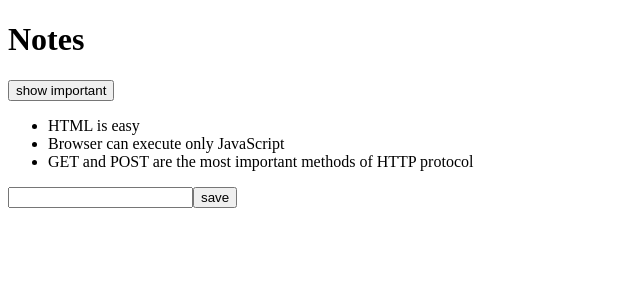
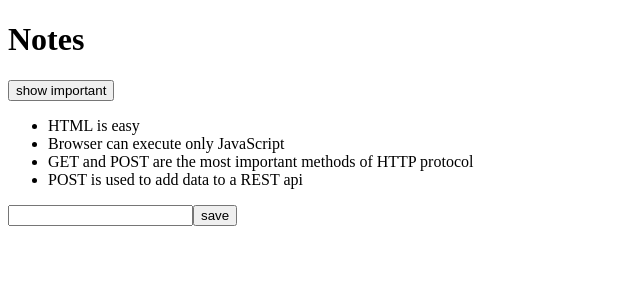
Before and after one commit to dyabk/fso-part2-d, a React (Create React App) app: page / in a window 1280 px wide. Shown: the top 300 px of the page, without its empty margins (0-640 px from the left). Built offline with nearby package versions, Linux system fonts and the light colour scheme; data requests are answered from the project's data file.

Commit message:
Updated the state of the App component to render the new note to the screen

```diff
--- a/db.json
+++ b/db.json
@@ -17,6 +17,12 @@
       "content": "GET and POST are the most important methods of HTTP protocol",
       "date": "2019-05-30T19:20:14.298Z",
       "important": true
+    },
+    {
+      "content": "POST is used to add data to a REST api",
+      "date": "2022-01-19T10:01:35.833Z",
+      "important": true,
+      "id": 4
     }
   ]
 }
--- a/src/App.js
+++ b/src/App.js
@@ -25,18 +25,14 @@ const App = ( props ) => {
       content: newNote,
       date: new Date().toISOString(),
       important: Math.random() < 0.5,
-      //id: notes.length + 1
     }
 
     axios
       .post('http://localhost:3001/notes', noteObject)
       .then(response => {
-        console.log(response)
+        setNotes(notes.concat(response.data))
+        setNewNote('')
       })
-
-
-    //setNotes(notes.concat(noteObject))
-    //setNewNote('')
   }
 
   const handleNoteChange = (event) => {
```
Lines whose indentation alone changed are shown as unchanged.
